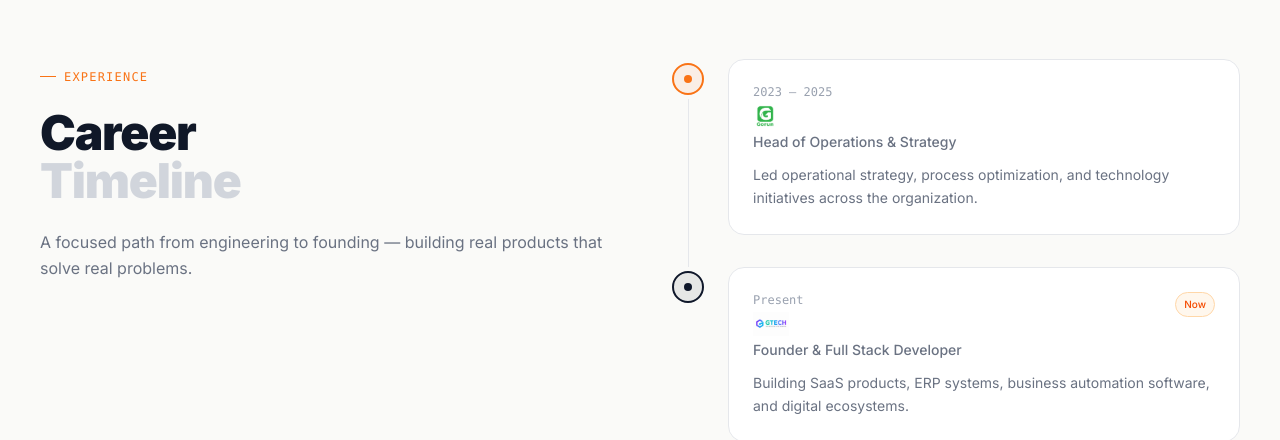
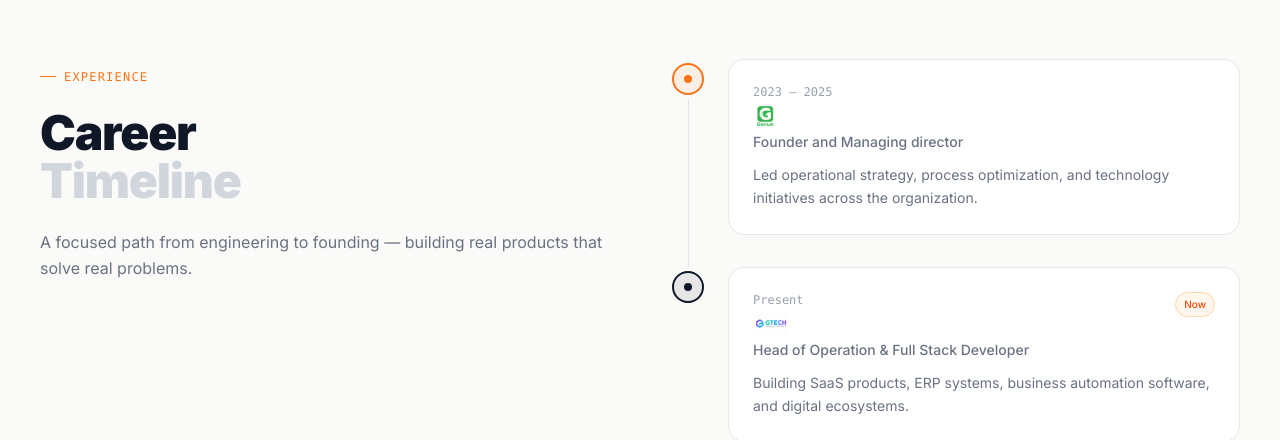
Before and after one commit to mobashirslc-ctrl/Mobashir, a React (Vite) app: page / in a window 1280 px wide. Shown: the part 3980-4420 px from the top of the page. Built offline with nearby package versions, Linux system fonts and the light colour scheme.

Commit message:
Update platform logos

```diff
--- a/src/app/App.tsx
+++ b/src/app/App.tsx
@@ -648,7 +648,7 @@ export default function App() {
                 {
                   period: "2023 – 2025",
                   company: "Gorun Ltd.",
-                  role: "Head of Operations & Strategy",
+                  role: "Founder and Managing director",
                   desc: "Led operational strategy, process optimization, and technology initiatives across the organization.",
                   color: "#F97316",
                   logo: <GorunLogo size="sm" />,
@@ -657,7 +657,7 @@ export default function App() {
                 {
                   period: "Present",
                   company: "GTECH",
-                  role: "Founder & Full Stack Developer",
+                  role: "Head of Operation & Full Stack Developer",
                   desc: "Building SaaS products, ERP systems, business automation software, and digital ecosystems.",
                   color: "#0F172A",
                   logo: <GTechLogo size="sm" />,
```
